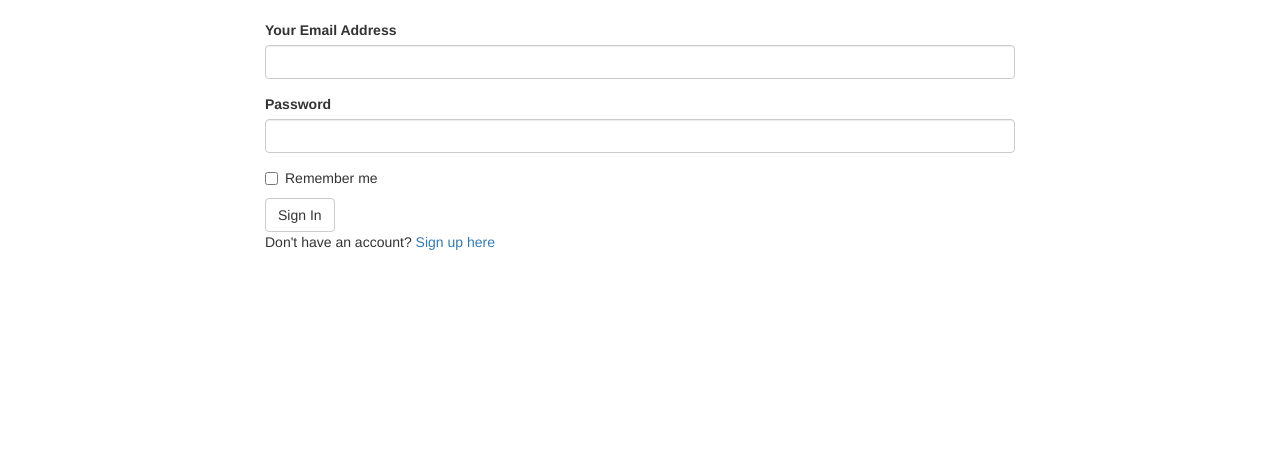
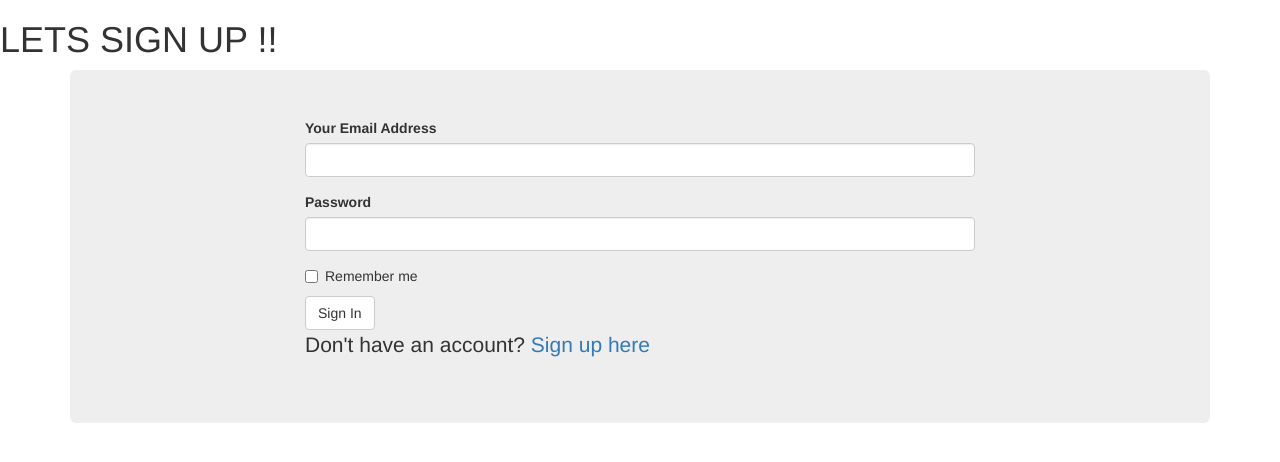
Before and after one commit to fredkheisa/Pitch-Up, a Flask app: page /authenticate/login in a window 1280 px wide. Shown: the part 50-512 px from the top of the page. Run offline with Flask 2, Linux system fonts and the light colour scheme; some libraries are stand-ins or nearby versions.

Commit message:
deploying to heroku

```diff
--- a/app/templates/auth/login.html
+++ b/app/templates/auth/login.html
@@ -1,5 +1,8 @@
 {% extends 'base.html'%} {% import 'bootstrap/wtf.html' as wtf%} {% block content %}
+
+<h1>LETS SIGN UP !!</h1>
 <div class="container">
+  <div class="jumbotron">
     <div class="row">
       <div class="col-md-2"> </div>
       <div class="col-md-8">
@@ -17,5 +20,6 @@
       <div clas="col-md-2"> </div>
     </div>
   </div>
+</div>
 
 {% endblock%}
```
Also changed, not shown: 1 other file. Lines whose indentation alone changed are shown as unchanged.
